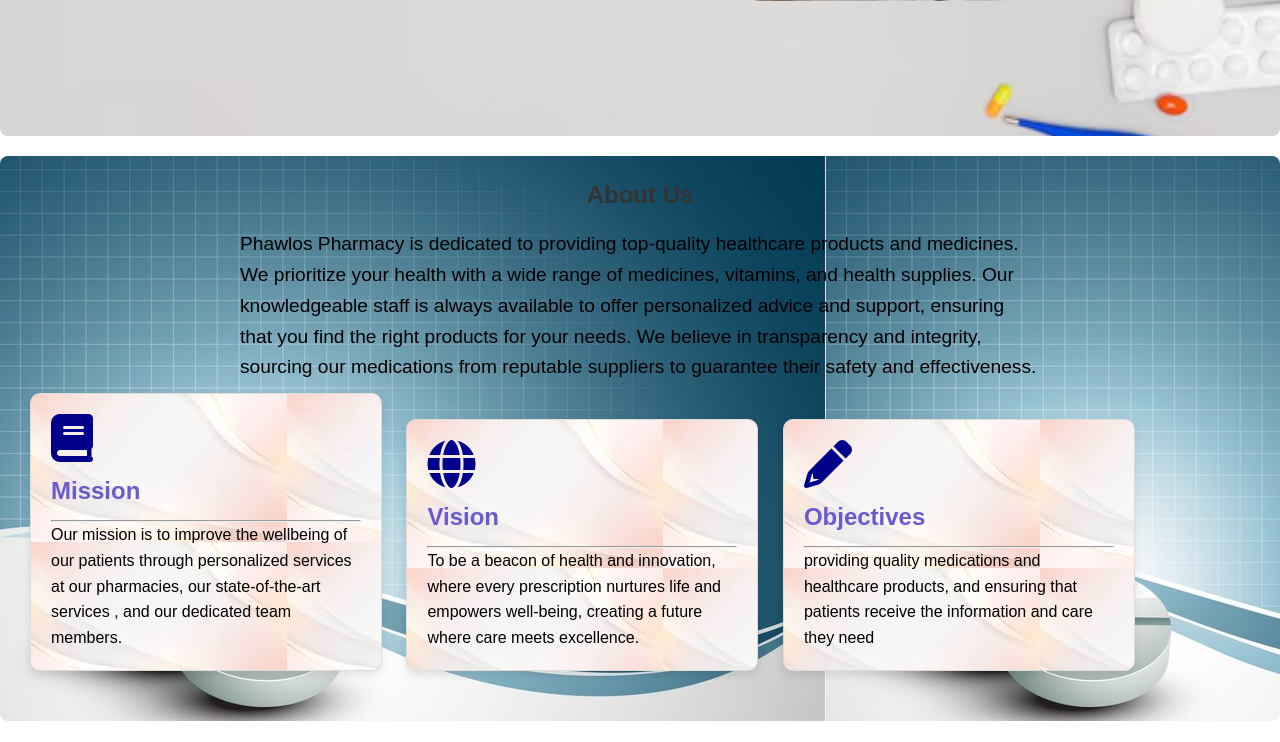
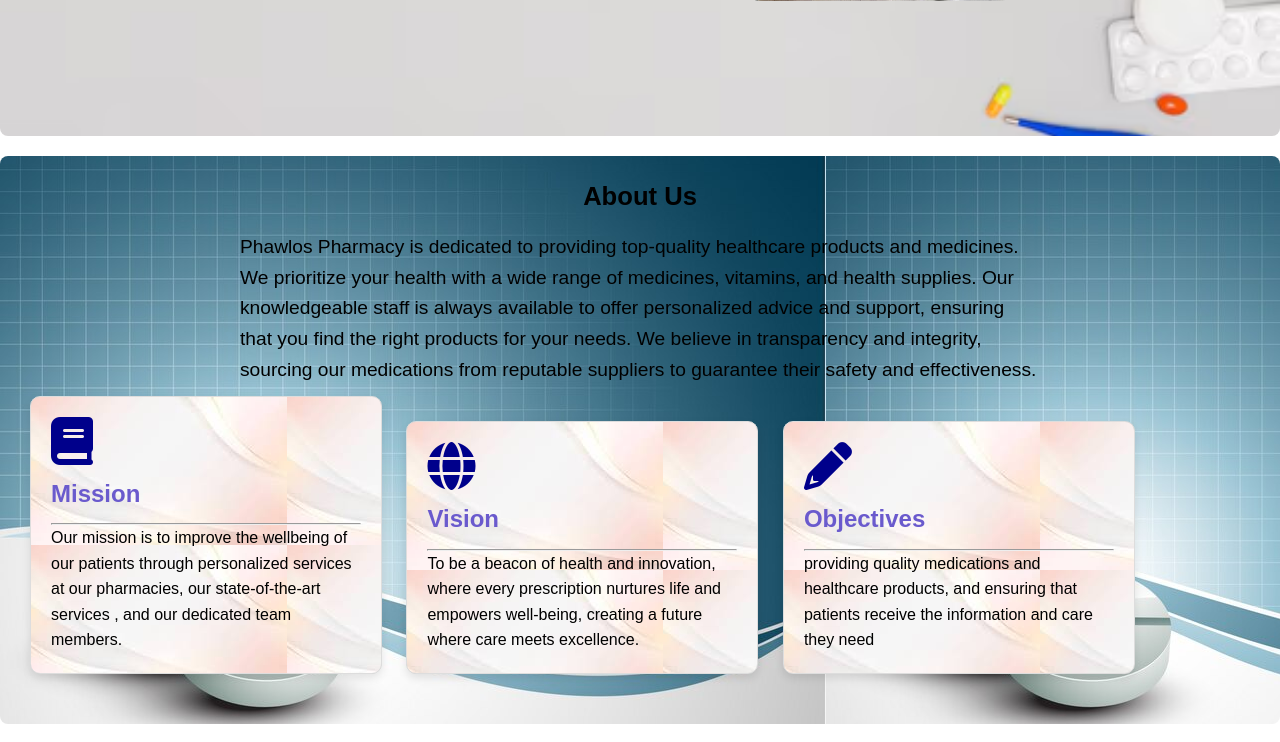
Before and after one commit to Aman3545/Our-project, a PHP site: page /HTML/index.html in a window 1280 px wide. Shown: the part 684-1426 px from the top of the page. Run offline with PHP 8.4, Linux system fonts and the light colour scheme.

Commit message:
about us

```diff
--- a/CSS/index.css
+++ b/CSS/index.css
@@ -119,9 +119,10 @@ section p {
 /*end home section*/
 /*start about section*/
 
-.abt {
+.abtn {
+  font-size: 160%;
   text-align: center;
-  color: #333;
+  color: black;
 }
 
 #about {
--- a/HTML/index.html
+++ b/HTML/index.html
@@ -53,7 +53,7 @@
 
     <!--start about section-->
     <section id="about">
-      <h2>About Us</h2>
+      <h2 class="abtn">About Us</h2>
 
       <div class="about-1">
         <p>
```
